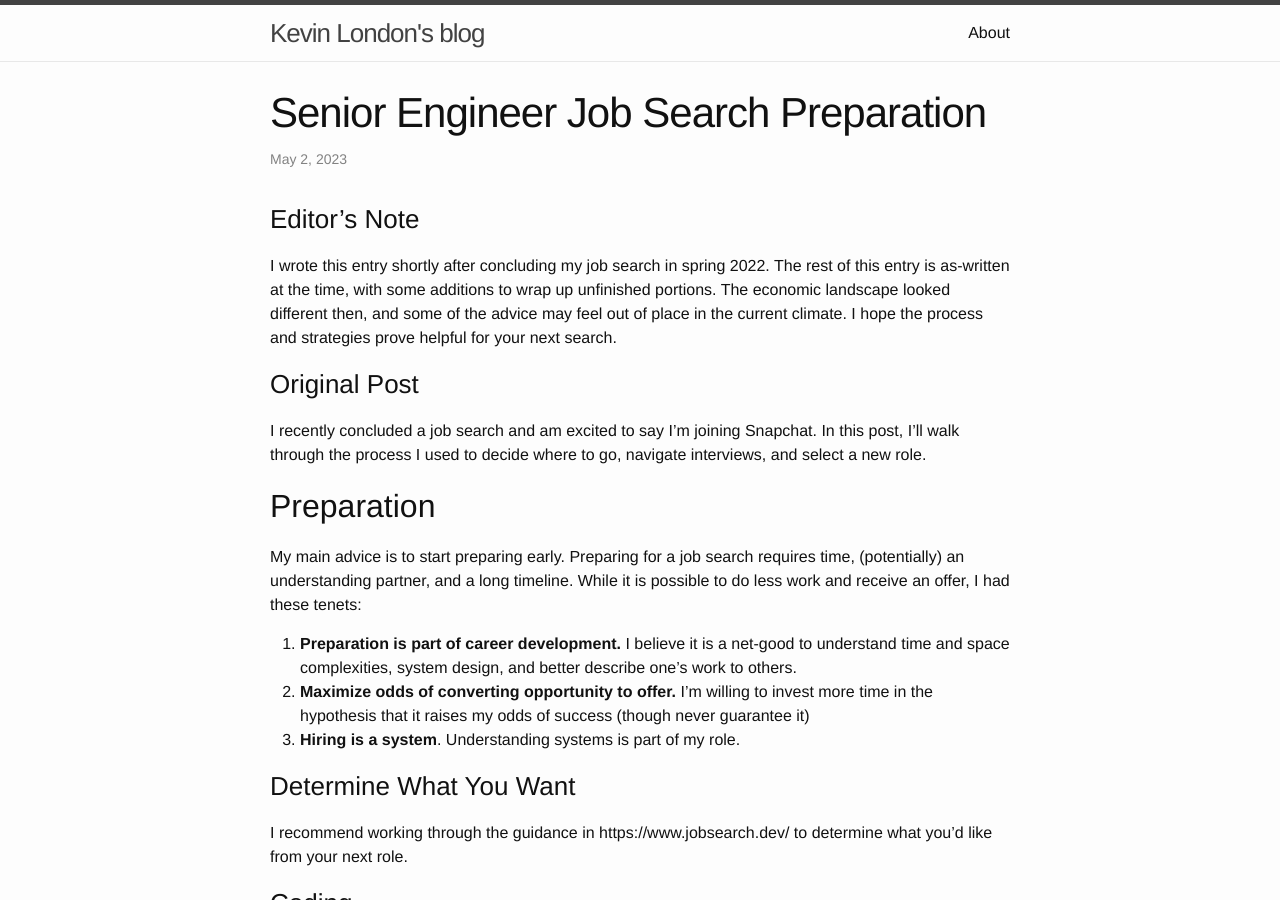
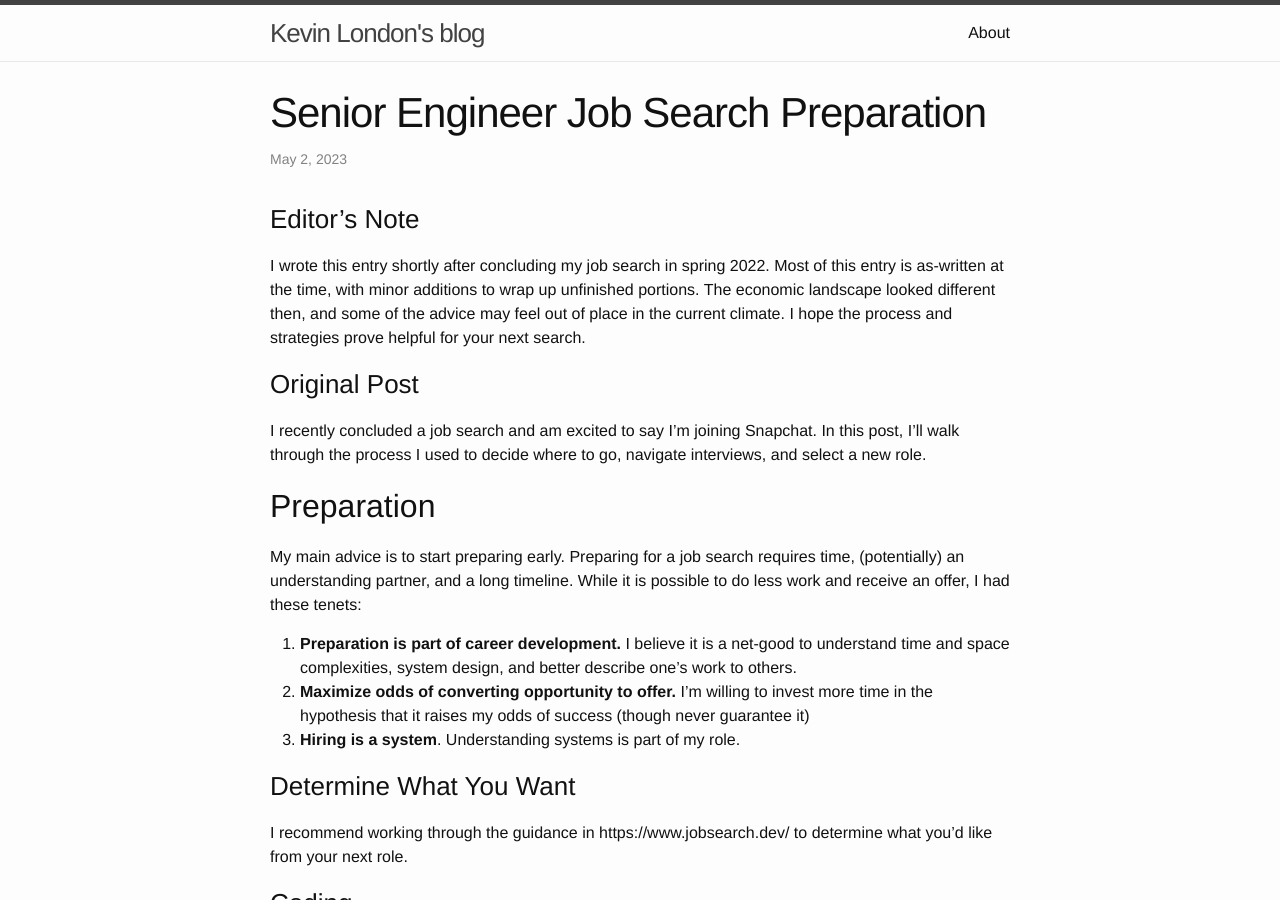
Before and after one commit to kevinlondon/kevinlondon.github.io, a Jekyll site: the page built from _posts/2023-05-01-senior-engineer-job-search-preparation.md, in a window 1280 px wide and 900 px high. Built offline with Jekyll 4.4.1, drawn with Linux system fonts in a browser that asks for light colours; comment, search, counter and statistics services are not loaded.

Commit message:
Change the intro

```diff
--- a/_posts/2023-05-01-senior-engineer-job-search-preparation.md
+++ b/_posts/2023-05-01-senior-engineer-job-search-preparation.md
@@ -7,7 +7,7 @@ date: 2023-05-01 19:53:01.000000000 -07:00
 ### Editor's Note
 
 I wrote this entry shortly after concluding my job search in spring 2022.
-The rest of this entry is as-written at the time, with some additions to wrap up unfinished portions.
+Most of this entry is as-written at the time, with minor additions to wrap up unfinished portions.
 The economic landscape looked different then, and some of the advice may feel out of place in the current climate.
 I hope the process and strategies prove helpful for your next search.
 
```
